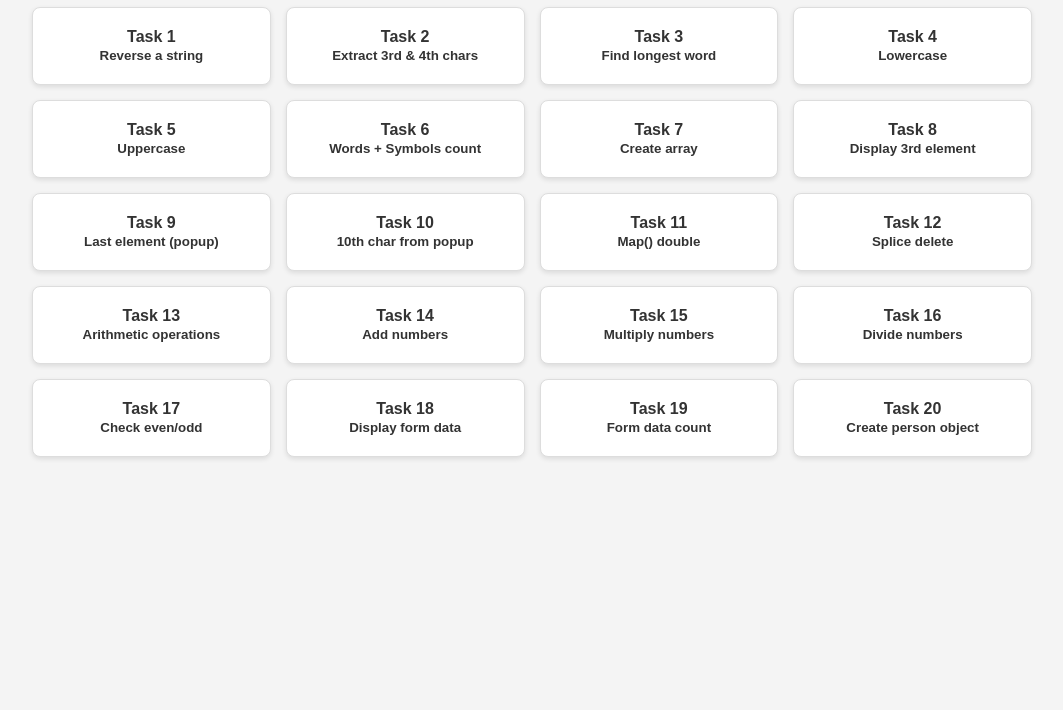
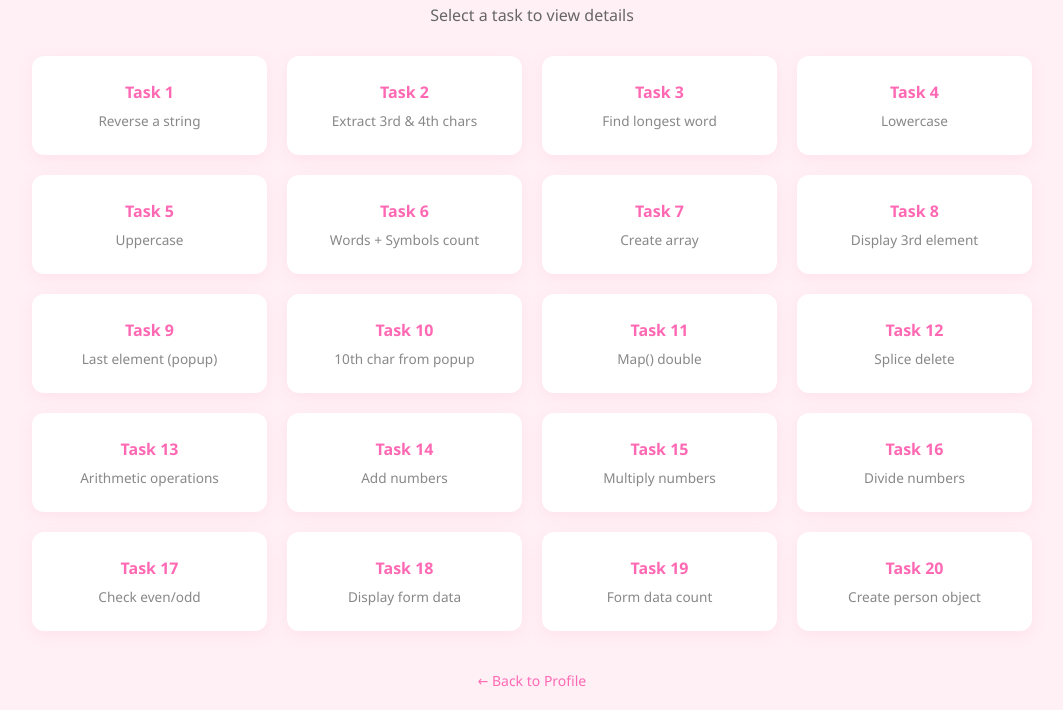
Before and after one commit to ekonya2409-svg/Eko2, a plain HTML site: page exam-tasks.html in a window 1280 px wide. Shown: the part 101-811 px from the top of the page, without its empty margins (108-1171 px from the left). Drawn offline with Linux system fonts and the light colour scheme.

Commit message:
Update exam-tasks.html

```diff
--- a/exam-tasks.html
+++ b/exam-tasks.html
@@ -2,44 +2,93 @@
 <html lang="ru">
 <head>
     <meta charset="UTF-8">
-    <title>Exam Tasks - Set E</title>
+    <meta name="viewport" content="width=device-width, initial-scale=1.0">
+    <title>Exam Tasks</title>
     <style>
-        body { font-family: sans-serif; background: #f4f4f4; padding: 20px; }
-        .grid {
+        body {
+            font-family: 'Segoe UI', Tahoma, Geneva, Verdana, sans-serif;
+            background-color: #fff0f5; /* Светло-розовый фон */
+            margin: 0;
+            padding: 20px;
+            display: flex;
+            flex-direction: column;
+            align-items: center;
+        }
+
+        h1 {
+            color: #ff69b4; /* Розовый заголовок */
+            margin-bottom: 5px;
+        }
+
+        p.subtitle {
+            color: #666;
+            margin-bottom: 30px;
+        }
+
+        .task-grid {
             display: grid;
-            grid-template-columns: repeat(auto-fill, minmax(200px, 1fr));
-            gap: 15px;
+            grid-template-columns: repeat(4, 1fr);
+            gap: 20px;
             max-width: 1000px;
-            margin: 0 auto;
+            width: 100%;
         }
+
+        /* Стиль карточек как на твоем скриншоте */
         .task-card {
             background: white;
-            padding: 20px;
-            border-radius: 8px;
+            padding: 25px 15px;
+            border-radius: 12px;
             text-align: center;
-            box-shadow: 0 2px 5px rgba(0,0,0,0.1);
+            box-shadow: 0 4px 15px rgba(255, 105, 180, 0.1);
             text-decoration: none;
-            color: #333;
+            color: #ff69b4;
             font-weight: bold;
-            transition: 0.3s;
-            border: 1px solid #ddd;
+            transition: all 0.3s ease;
+            border: none;
+            cursor: pointer;
+            display: flex;
+            flex-direction: column;
+            justify-content: center;
+            align-items: center;
         }
+
+        .task-card small {
+            color: #888;
+            font-weight: normal;
+            margin-top: 8px;
+            font-size: 0.85em;
+        }
+
         .task-card:hover {
-            background: #007bff;
-            color: white;
-            transform: translateY(-3px);
+            transform: translateY(-5px);
+            box-shadow: 0 6px 20px rgba(255, 105, 180, 0.2);
+            background-color: #fff9fb;
+        }
+
+        .back-link {
+            margin-top: 40px;
+            color: #ff69b4;
+            text-decoration: none;
+            font-size: 14px;
+        }
+
+        /* Адаптивность для телефонов */
+        @media (max-width: 768px) {
+            .task-grid { grid-template-columns: repeat(2, 1fr); }
         }
     </style>
 </head>
 <body>
 
-<h1 style="text-align:center;">SET E: JavaScript Tasks</h1>
+    <h1>Exam Tasks</h1>
+    <p class="subtitle">Select a task to view details</p>
 
-<div class="grid" id="menu">
+    <div class="task-grid" id="taskContainer">
         </div>
 
+    <a href="index.html" class="back-link">← Back to Profile</a>
+
     <script>
-    const menu = document.getElementById('menu');
         const tasks = [
             "Reverse a string", "Extract 3rd & 4th chars", "Find longest word",
             "Lowercase", "Uppercase", "Words + Symbols count",
@@ -50,15 +99,19 @@
             "Form data count", "Create person object"
         ];
 
+        const container = document.getElementById('taskContainer');
+
         tasks.forEach((name, index) => {
             const id = index + 1;
-        const a = document.createElement('a');
-        a.href = `task${id}.html`; // Ссылка на файл task1.html, task2.html и т.д.
-        a.className = 'task-card';
-        a.innerHTML = `Task ${id}<br><small>${name}</small>`;
-        menu.appendChild(a);
+            const link = document.createElement('a');
+            link.href = `task${id}.html`; // Переход на task1.html, task2.html и т.д.
+            link.className = 'task-card';
+            link.innerHTML = `
+                <span>Task ${id}</span>
+                <small>${name}</small>
+            `;
+            container.appendChild(link);
         });
     </script>
-
 </body>
 </html>
```
Lines whose indentation alone changed are shown as unchanged.
